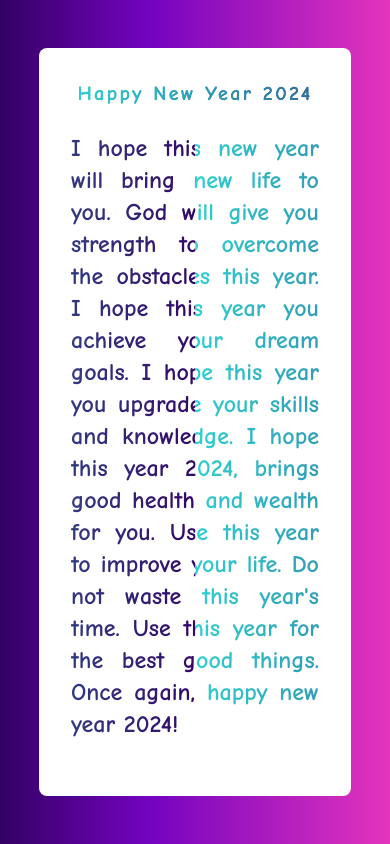
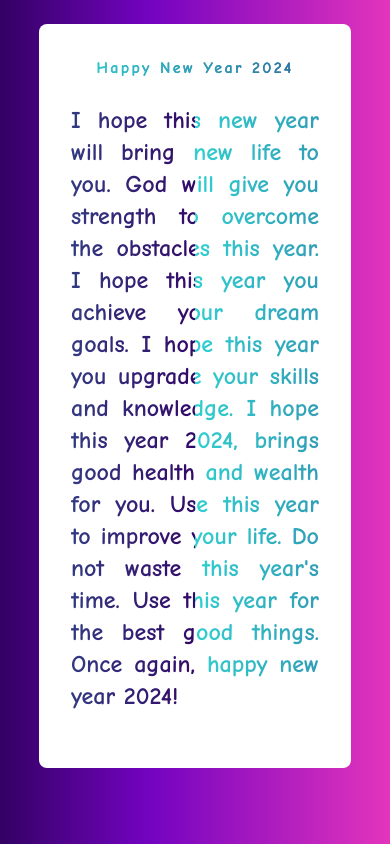
Before and after one commit to Manju1392k/Happy-New-Year-2024, a website built with Vite: page index.html in a window 390 px wide. Built offline with nearby package versions, Linux system fonts and the light colour scheme.

Commit message:
minor-changes

```diff
--- a/index.html
+++ b/index.html
@@ -76,12 +76,11 @@
 
 <body>
 
-    <div class="MainDiv w-[100vw] h-[100vh] flex justify-around items-center">
-        <div class=" bg-white w-[80vw] h-max py-8 px-8 rounded-lg my-6 flex flex-col" id="InfoBox">
+    <div class=" bg-white w-[80vw] h-max py-8 px-8 rounded-lg my-6 flex m-auto flex-col" id="InfoBox">
 
         <div class="Textshinging Writing-Effect">
             <div class="Textshinging">
-                    <h1 class="text-7xl sm:text-xl lg:text-2xl lg:text-center sm:text-center">Happy New Year 2024</h1>
+                <h1 class="text-7xl sm:text-base lg:text-2xl lg:text-center sm:text-center">Happy New Year 2024</h1>
             </div>
         </div>
 
@@ -98,8 +97,6 @@
             <div class="Textshinging">
                 <h1 class="text-3xl text-left">~ SM</h1>
             </div>
-            </div>
-
         </div>
 
     </div>
```
Also changed, not shown: dist/assets/favicon-NikbEm0a.ico (added), dist/assets/index-StDjEgOQ.css (added), dist/index.html (added). Lines whose indentation alone changed are shown as unchanged.
